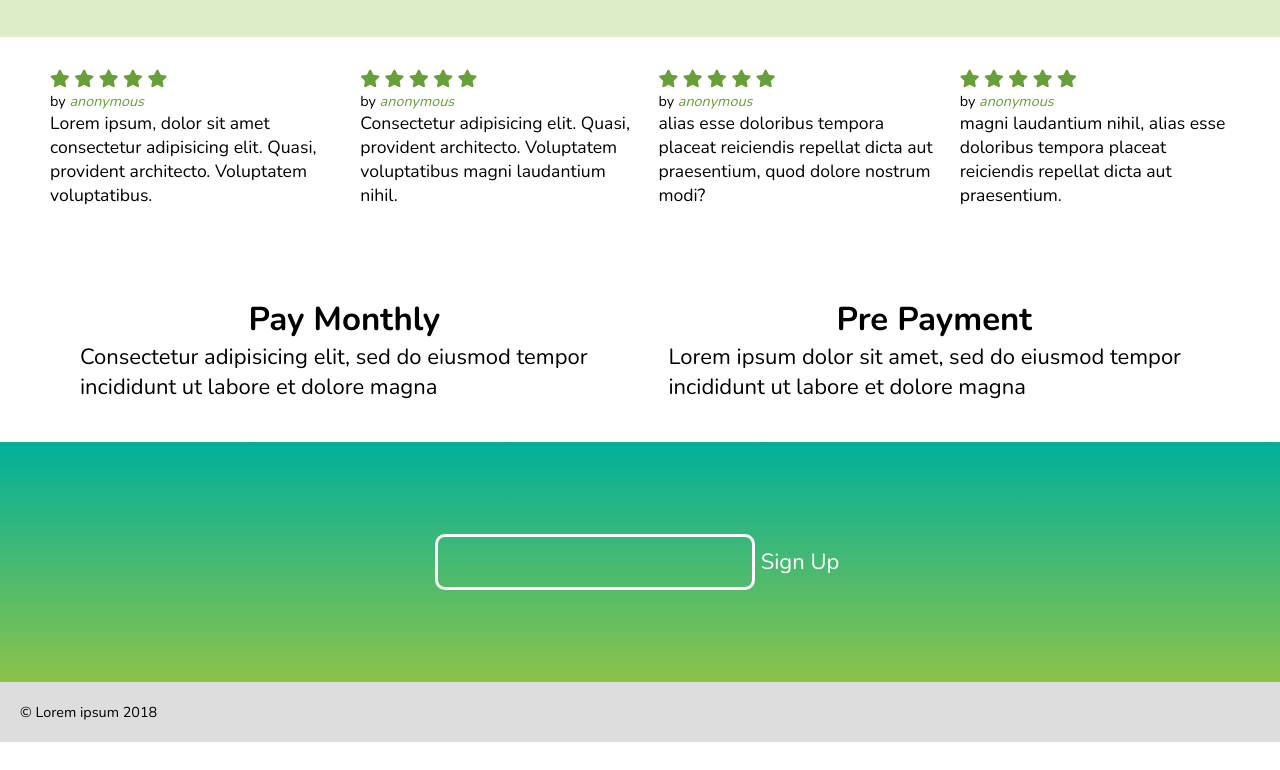
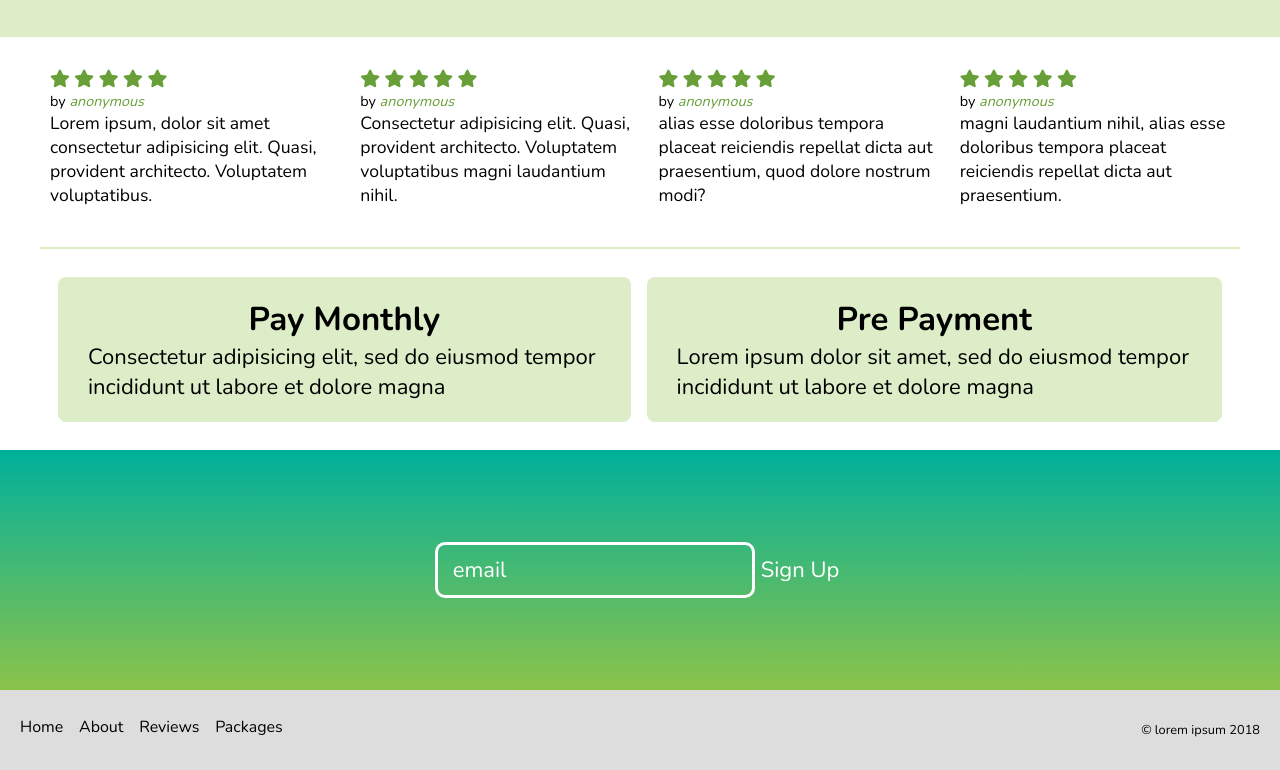
Before and after one commit to chazmcgrill/product-landing-page, a website: page src/index.html in a window 1280 px wide. Shown: the part 1686-2456 px from the top of the page. Before the commit the page ends 2428 px from the top, so only its background shows below. Drawn offline with nearby package versions, Linux system fonts and the light colour scheme; files that its build step writes are made by us from their sources.

Commit message:
Styling Improvements / Added More to Footer

```diff
--- a/gulpfile.js
+++ b/gulpfile.js
@@ -17,7 +17,7 @@ gulp.task('sass', () => {
 
 gulp.task('scripts', () => {
   return gulp.src('src/js/*.js')
-    .pipe(uglify())
+    // .pipe(uglify())
     .pipe(concat('index.js'))
     .pipe(gulp.dest('dist/js'));
 });
--- a/src/index.html
+++ b/src/index.html
@@ -18,10 +18,10 @@
     <a href="#home"><h1>eeko</h1></a>
     <nav id="nav-bar">
       <ul>
-        <li>Home</li>
-        <li>About</li>
-        <li>Reviews</li>
-        <li>Packages</li>
+        <li class="nav-link">Home</li>
+        <li class="nav-link">About</li>
+        <li class="nav-link">Reviews</li>
+        <li class="nav-link">Packages</li>
       </ul>
     </nav>
   </header>
@@ -52,7 +52,7 @@
   </section>
 
   <section class="section-video">
-    <iframe src="https://www.youtube.com/embed/KEeH4EniM3E" height="350" frameborder="0" allowfullscreen></iframe>
+    <iframe id="video" src="https://www.youtube.com/embed/KEeH4EniM3E" height="350" frameborder="0" allowfullscreen></iframe>
   </section>
 
   <section class="section-reviews" id="reviews">
@@ -110,6 +110,8 @@
     </div>
   </section>
 
+  <hr>
+
   <section class="section-packages" id="packages">
     <div class="package-box">
       <h2>Pay Monthly</h2>
@@ -122,14 +124,22 @@
   </section>
 
   <section class="section-signup" id="signup">
-    <form action="" id="form">
-      <input type="email" name="email" id="email">
+    <form action="https://www.freecodecamp.com/email-submit" method="post" id="form">
+      <input type="email" name="email" id="email" placeholder="email">
       <input type="submit" value="Sign Up" id="submit">
     </form>
   </section>
 
   <footer>
-    <p>&copy; Lorem ipsum 2018</p>
+    <nav>
+      <ul>
+        <li>Home</li>
+        <li>About</li>
+        <li>Reviews</li>
+        <li>Packages</li>
+      </ul>
+    </nav>
+    <p>&copy; lorem ipsum 2018</p>
   </footer>
 
   <script src="./js/index.js"></script>
--- a/src/style.sass
+++ b/src/style.sass
@@ -27,6 +27,10 @@ a
 h1, h2, p
   margin: 0
 
+hr
+  border: 1px solid $primary-color-light
+  margin: 0 40px
+
 form
   display: flex
 
@@ -40,6 +44,9 @@ input
 input[type=email]
   padding: 10px 15px
   border-radius: 10px
+
+  &::placeholder
+    color: white
 
 input[type=submit]
   border: none
@@ -64,12 +71,16 @@ header
       display: inline-block
       list-style: none
       color: white
+      padding-left: 5px
+
+  @media screen and (min-width: 480px)
+    flex-direction: row
 
 .sticky
   position: fixed
   top: 0
   background: $primary-color
-  font-size: 0.9rem
+  font-size: 1rem
 
   @media screen and (min-width: 480px)
     flex-direction: row
@@ -119,7 +130,7 @@ header
     width: 100%
 
 .section-reviews
-  padding: 20px 40px
+  padding: 20px 40px 10px
 
 .review-box
   font-size: 1.1rem
@@ -142,6 +153,11 @@ header
 .section-packages
   justify-content: space-around
 
+.package-box
+  background: $primary-color-light
+  margin: 8px
+  border-radius: 8px
+
 .section-signup
   @include gradient(#00b09b, $primary-color)
   display: flex
@@ -151,9 +167,34 @@ header
   padding: 20px
   height: 200px
 
+  input
+    outline: none
+
+  input[type=submit]
+    cursor: pointer
+
 footer
   background: #ddd
   padding: 20px
+  display: flex
+  justify-content: space-between
+  align-items: center
+  flex-direction: column
+
+  ul
+    margin: 0
+    padding: 0 0 10px 0
+
+  li
+    font-size: 1rem
+    list-style: none
+    display: inline-block
+    cursor: pointer
+    margin-right: 10px
+
   p
-    font-size: 0.9rem
+    font-size: 0.8rem
     margin: 0
+
+  @media screen and (min-width: 480px)
+    flex-direction: row
```
Also changed, not shown: src/img/eeko-logo.png (added).
